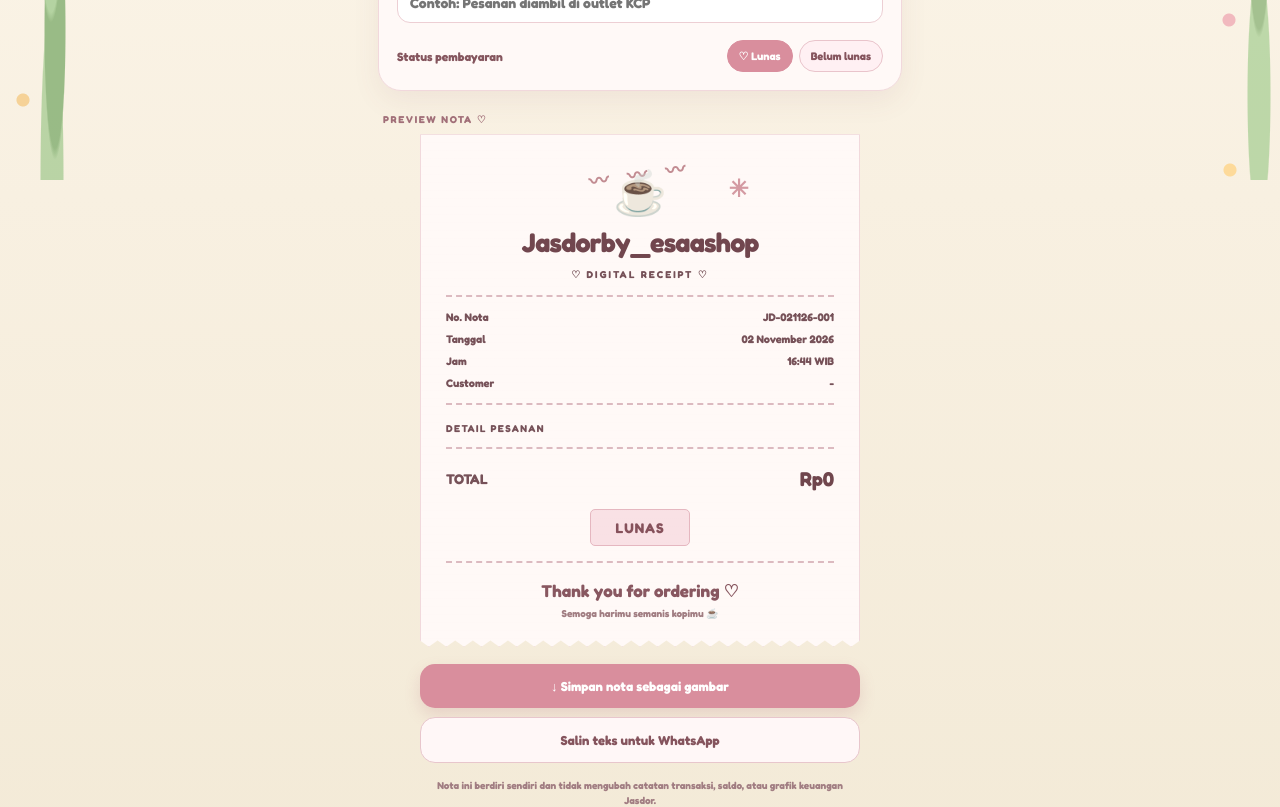
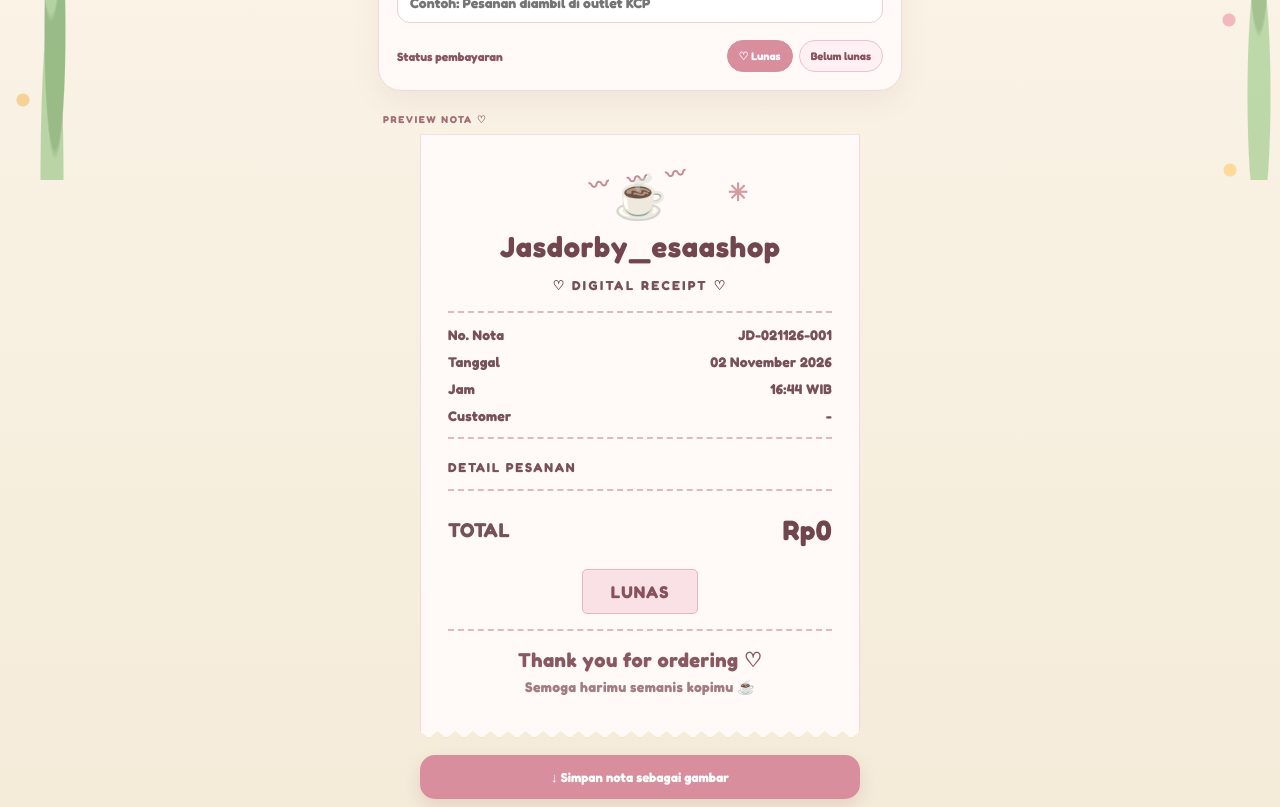
Before and after one commit to wdne054/Catatan-Keuangan, a Next.js app: page /nota in a window 1280 px wide. Shown: the part 620-1427 px from the top of the page. Built offline with nearby package versions, Linux system fonts and the light colour scheme.

Commit message:
Increase receipt preview readability and spacing

```diff
--- a/app/nota/nota.css
+++ b/app/nota/nota.css
@@ -106,3 +106,20 @@
 .nota-page, .nota-page * { font-weight: 700 !important; }
 .nota-paper .nota-brand-top { max-width: none; margin: 0 0 5px; text-align: center; color: #71464e; font-size: 27px; letter-spacing: -.7px; line-height: 1.2; }
 .nota-brand { display: none; }
+
+/* Clearer, roomier receipt typography. */
+.nota-paper { padding: 28px 27px 42px; }
+.nota-paper .nota-brand-top { font-size: 29px; letter-spacing: .8px; }
+.nota-subtitle { font-size: 13px; letter-spacing: 2.4px; margin: 12px 0 18px; }
+.nota-meta { font-size: 14px; letter-spacing: .25px; margin: 10px 0; gap: 12px; }
+.nota-meta b { font-size: 14px; }
+.nota-detail-title { font-size: 13px; letter-spacing: 1.8px; margin: 20px 0 14px; }
+.nota-line-item { font-size: 15px; margin: 14px 0; gap: 12px; }
+.nota-line-item small { font-size: 12px; }
+.nota-total { font-size: 20px; margin: 22px 0; letter-spacing: .5px; }
+.nota-total strong { font-size: 28px; letter-spacing: .5px; }
+.nota-note { font-size: 13px; line-height: 1.5; }
+.nota-paid { font-size: 17px; padding: 11px 28px; }
+.nota-thanks { font-size: 20px; letter-spacing: .5px; }
+.nota-footer { font-size: 14px; letter-spacing: .35px; }
+.nota-paper .nota-brand-top { overflow-wrap: anywhere; }
```
